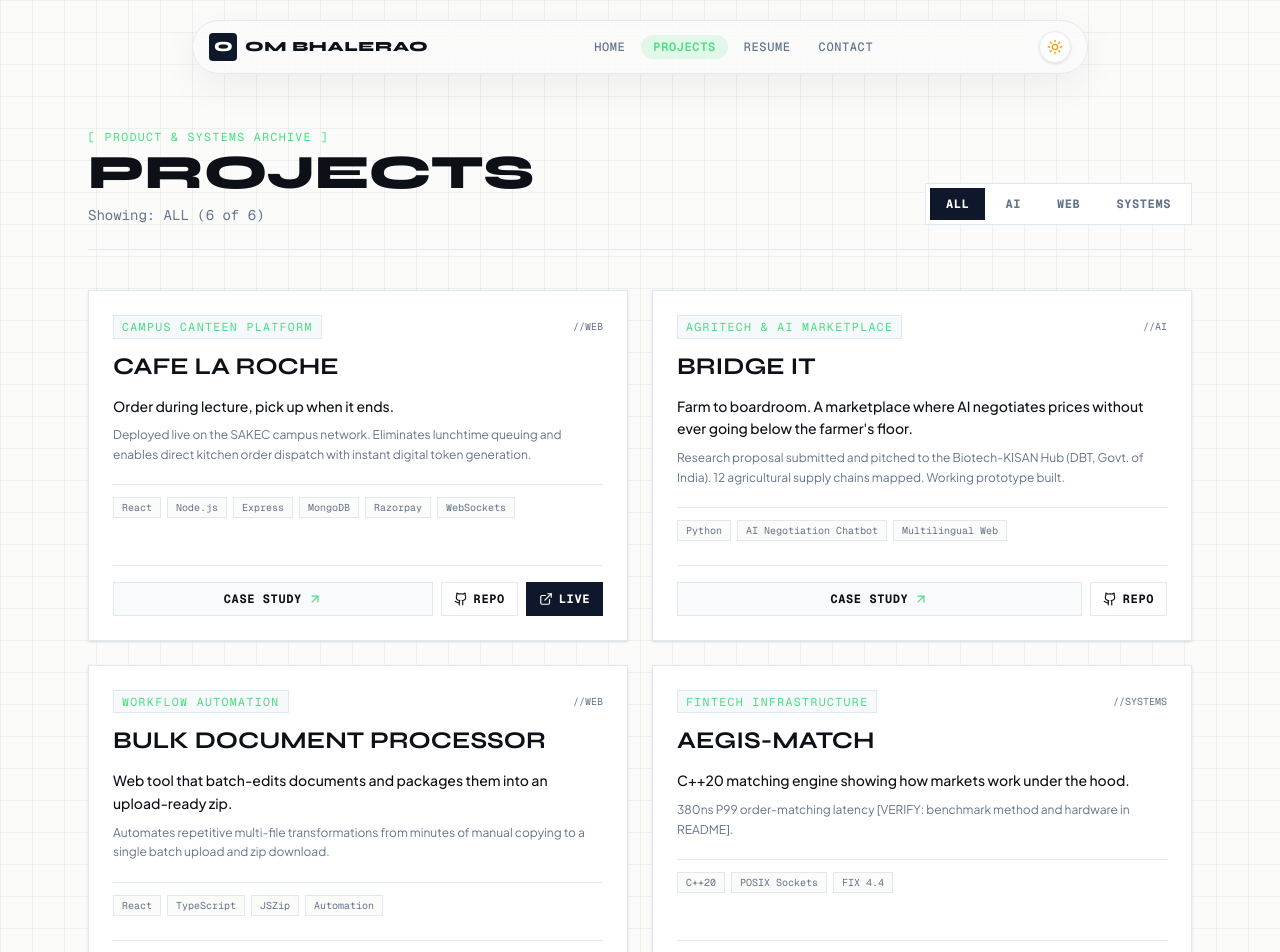
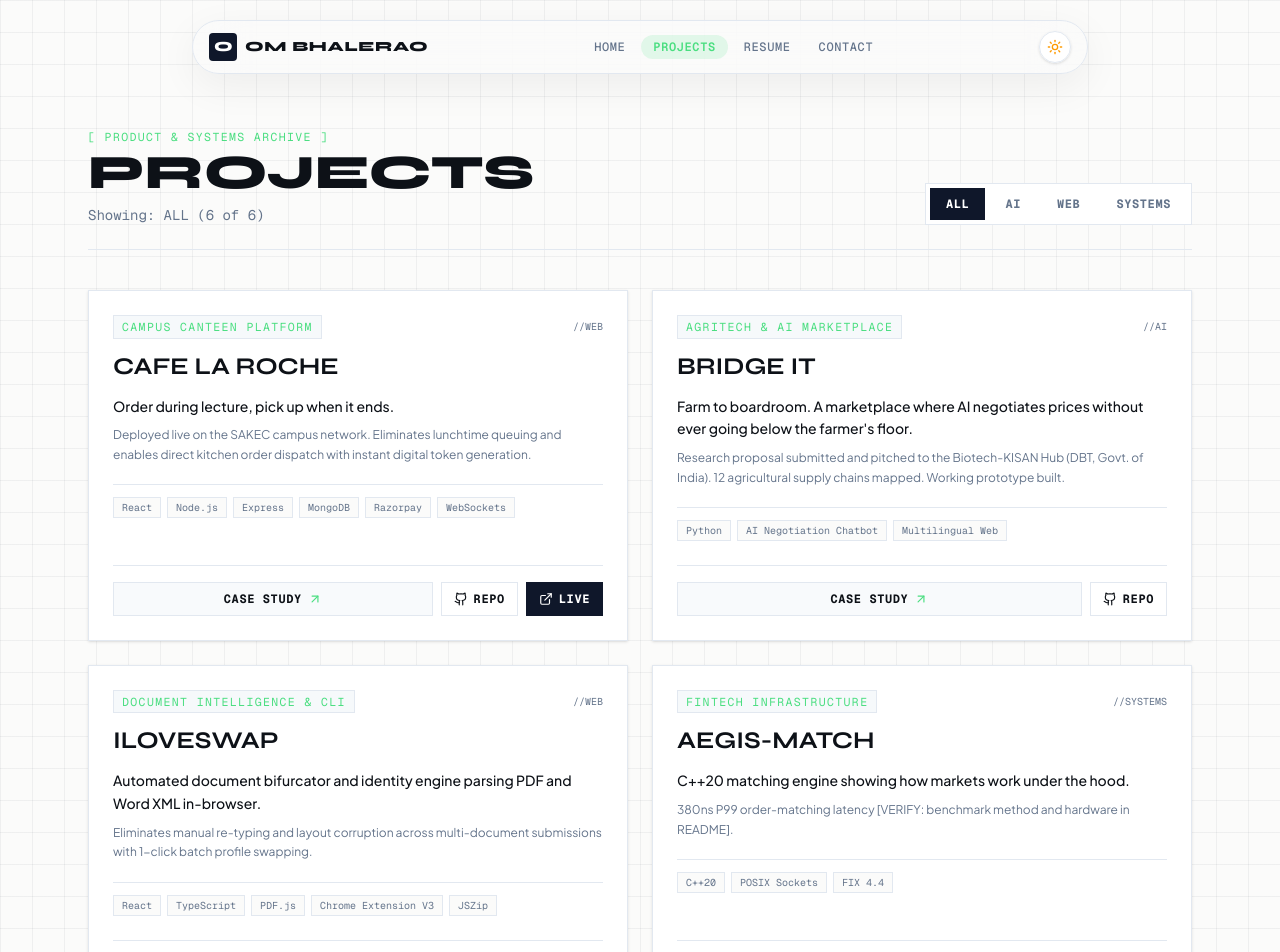
Before and after one commit to tyranthOM/BB-portfolio, a Next.js app: page /projects in a window 1280 px wide. Shown: the top 952 px of the page. Built offline with nearby package versions, Linux system fonts and the light colour scheme.

Commit message:
feat: rebrand bulk processor to iLoveSwap - Document Section Bifurcator & Tag Engine

```diff
--- a/src/app/sitemap.ts
+++ b/src/app/sitemap.ts
@@ -9,7 +9,7 @@ export default function sitemap(): MetadataRoute.Sitemap {
     "/contact",
     "/projects/cafe-la-roche",
     "/projects/bridge-it",
-    "/projects/bulk-document-processor",
+    "/projects/iloveswap",
     "/projects/aegis-match",
     "/projects/krypton-kv",
     "/projects/commitor",
--- a/src/data/projects.ts
+++ b/src/data/projects.ts
@@ -99,25 +99,26 @@ export const PROJECTS: Project[] = [
     featured: true,
   },
   {
-    slug: "bulk-document-processor",
-    title: "Bulk Document Processor",
+    slug: "iloveswap",
+    title: "iLoveSwap",
     category: "Web",
-    tag: "Workflow Automation",
+    tag: "Document Intelligence & CLI",
     oneLiner:
-      "Web tool that batch-edits documents and packages them into an upload-ready zip.",
+      "Automated document bifurcator and identity engine parsing PDF and Word XML in-browser.",
     dates: "2025",
-    role: "Creator & Developer",
+    role: "Creator & Lead Developer",
     problem:
-      "Preparing and uploading multiple files by hand across academic or administrative portals is repetitive, slow, and error-prone.",
+      "Manual multi-page report formatting, academic metadata sanitation, and student tag replacements require tedious repetitive editing across separate PDF and DOCX files.",
     solution:
-      "Upload a set of files, apply required text and format transformations automatically across all items in batch, and download a structured zip package ready for submission.",
+      "Engineered an in-browser document processing engine with dual web and Chromium Extension targets. Features semantic section chunking, direct Word XML in-place modification, WinAnsi font sanitization, and batch ZIP export.",
     keyDecisions:
-      "Client-side processing with in-memory zip compression to preserve file security and eliminate server bandwidth bottlenecks.",
+      "100% client-side zero-server architecture via WebAssembly, PDF.js, and JSZip to eliminate file privacy concerns, latency, and cloud hosting costs.",
     result:
-      "Automates repetitive multi-file transformations from minutes of manual copying to a single batch upload and zip download.",
-    skillsShown: ["Web Development", "File Processing", "Automation", "Workflow Optimization"],
-    stack: ["React", "TypeScript", "JSZip", "Automation"],
+      "Eliminates manual re-typing and layout corruption across multi-document submissions with 1-click batch profile swapping.",
+    skillsShown: ["PDF.js & WebAssembly", "Word XML Parsing", "Chromium Extension V3", "Client-Side Processing"],
+    stack: ["React", "TypeScript", "PDF.js", "Chrome Extension V3", "JSZip"],
     liveUrl: "https://scamyyy.vercel.app/",
+    githubUrl: "https://github.com/tyranthOM/scamyyy",
     featured: true,
   },
   {
```
